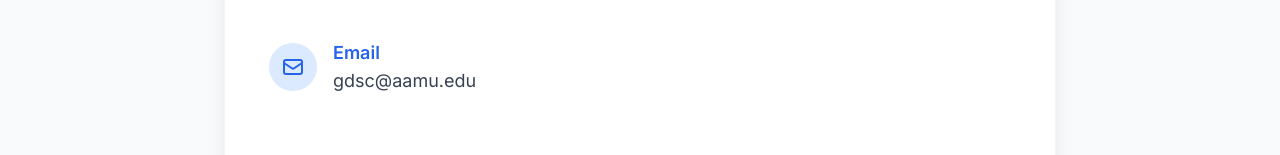
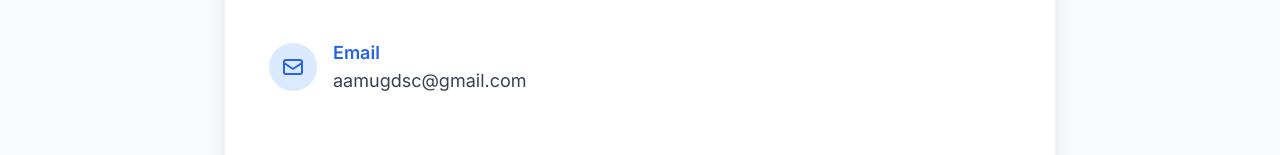
Before and after one commit to Ibrahim-t39/gdsc-aamu-web-dev-guide, a Next.js app: page /contact in a window 1280 px wide. Shown: the part 526-681 px from the top of the page. Built offline with nearby package versions, Linux system fonts and the light colour scheme.

Commit message:
email update

```diff
--- a/app/contact/page.tsx
+++ b/app/contact/page.tsx
@@ -47,8 +47,8 @@ export default function Contact() {
               </div>
               <div>
                 <span className="font-semibold text-blue-600 dark:text-blue-400 block text-lg">Email</span>
-                <a href="mailto:gdsc@aamu.edu" className="text-gray-700 dark:text-gray-300 hover:text-blue-600 dark:hover:text-blue-400 transition-colors text-lg">
-                  gdsc@aamu.edu
+                <a href="mailto:aamugdsc@gmail.com" className="text-gray-700 dark:text-gray-300 hover:text-blue-600 dark:hover:text-blue-400 transition-colors text-lg">
+                  aamugdsc@gmail.com
                 </a>
               </div>
             </li>
```
